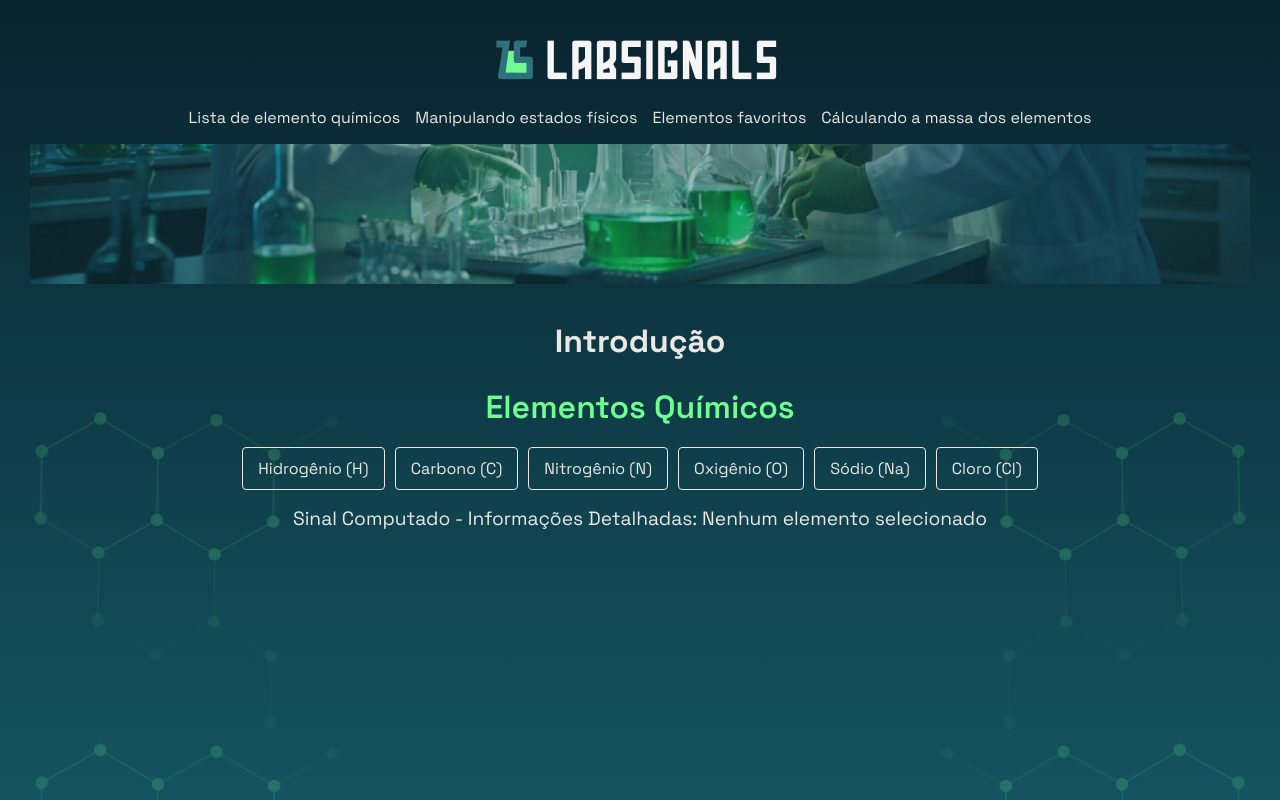
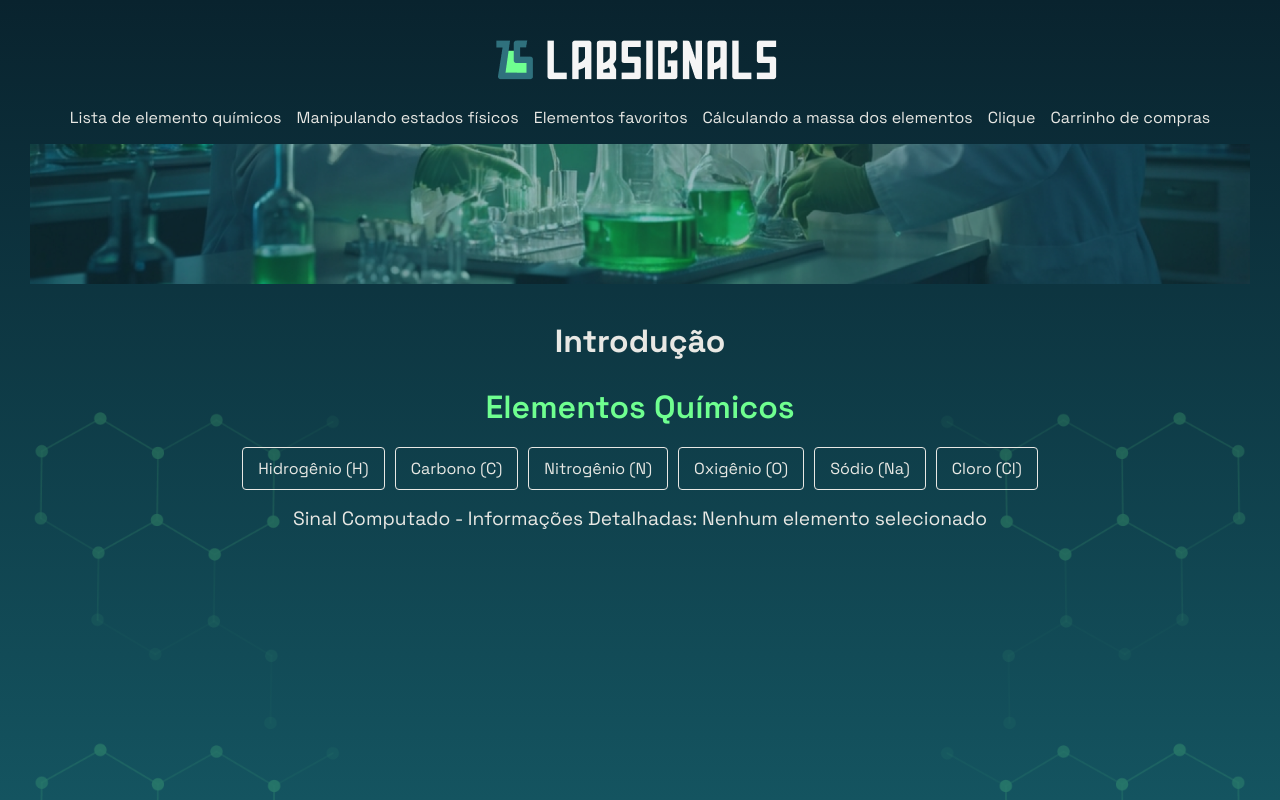
Before and after one commit to KailanySousa/lab-signals-alura, an Angular app: page /intro in a window 1280 px wide. Built offline with nearby package versions, Linux system fonts and the light colour scheme.

Commit message:
feat: exibe novos componentes

```diff
--- a/src/app/app-routing.module.ts
+++ b/src/app/app-routing.module.ts
@@ -5,6 +5,8 @@ import { EffetcsComponent } from './components/effetcs/effetcs.component';
 import { ElementListComponent } from './components/element-list/element-list.component';
 import { ElementDetailsComponent } from './components/element-details/element-details.component';
 import { ComputedSignalComponent } from './components/computed-signal/computed-signal.component';
+import { ClickCounterComponent } from './components/click-counter/click-counter.component';
+import { ItemCounterComponent } from './components/item-counter/item-counter.component';
 
 const routes: Routes = [
   { path: '', redirectTo: 'elements', pathMatch: 'full' },
@@ -18,6 +20,8 @@ const routes: Routes = [
     ],
   },
   { path: 'computed-signal', component: ComputedSignalComponent },
+  { path: 'click-counter', component: ClickCounterComponent },
+  { path: 'item-counter', component: ItemCounterComponent },
 ];
 
 @NgModule({
--- a/src/app/app.component.html
+++ b/src/app/app.component.html
@@ -11,6 +11,8 @@
       <li>
         <a routerLink="/computed-signal">Cálculando a massa dos elementos</a>
       </li>
+      <li><a routerLink="/click-counter">Clique</a></li>
+      <li><a routerLink="/item-counter">Carrinho de compras</a></li>
     </ul>
   </div>
 
--- a/src/app/app.module.ts
+++ b/src/app/app.module.ts
@@ -9,6 +9,8 @@ import { ElementListComponent } from './components/element-list/element-list.com
 import { ElementDetailsComponent } from './components/element-details/element-details.component';
 import { ComputedSignalComponent } from './components/computed-signal/computed-signal.component';
 import { ElementsComponent } from './components/elements/elements.component';
+import { ClickCounterComponent } from './components/click-counter/click-counter.component';
+import { ItemCounterComponent } from './components/item-counter/item-counter.component';
 
 @NgModule({
   declarations: [
@@ -19,6 +21,8 @@ import { ElementsComponent } from './components/elements/elements.component';
     ElementDetailsComponent,
     ComputedSignalComponent,
     ElementsComponent,
+    ClickCounterComponent,
+    ItemCounterComponent,
   ],
   imports: [BrowserModule, AppRoutingModule],
   providers: [],
```
